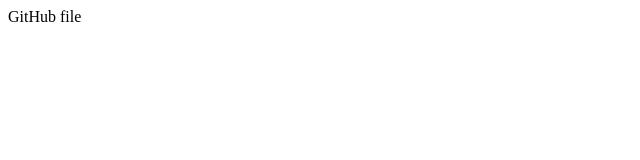
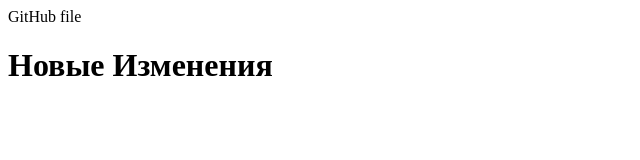
Before and after one commit to SerKit163/demo, a plain HTML site: page index.html in a window 1280 px wide. Shown: the whole page, without its empty margins (0-640 px from the left). Drawn offline with Linux system fonts and the light colour scheme.

Commit message:
H1 title

```diff
--- a/index.html
+++ b/index.html
@@ -8,5 +8,6 @@
 </head>
 <body>
     GitHub file
+    <h1>Новые Изменения</h1>
 </body>
 </html>
```
